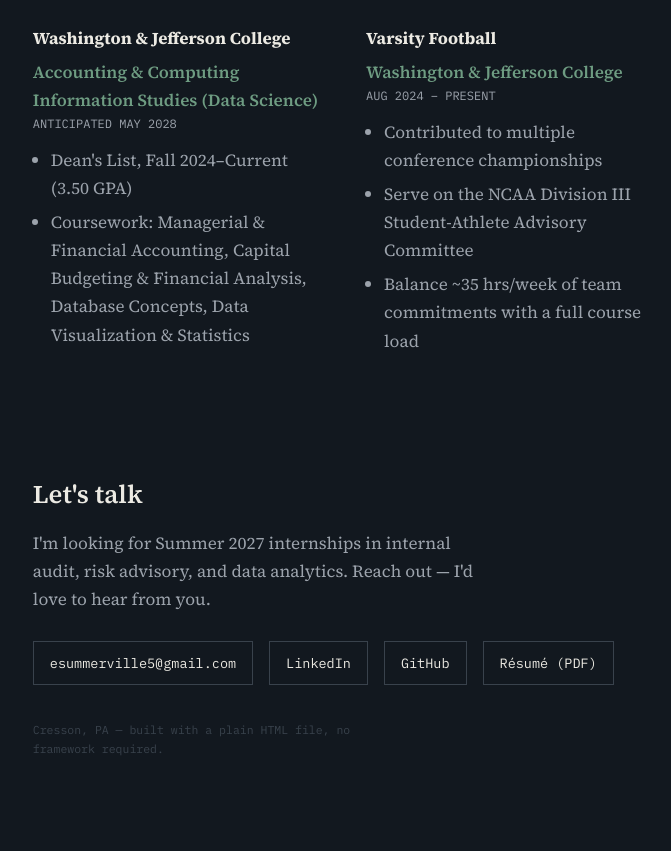
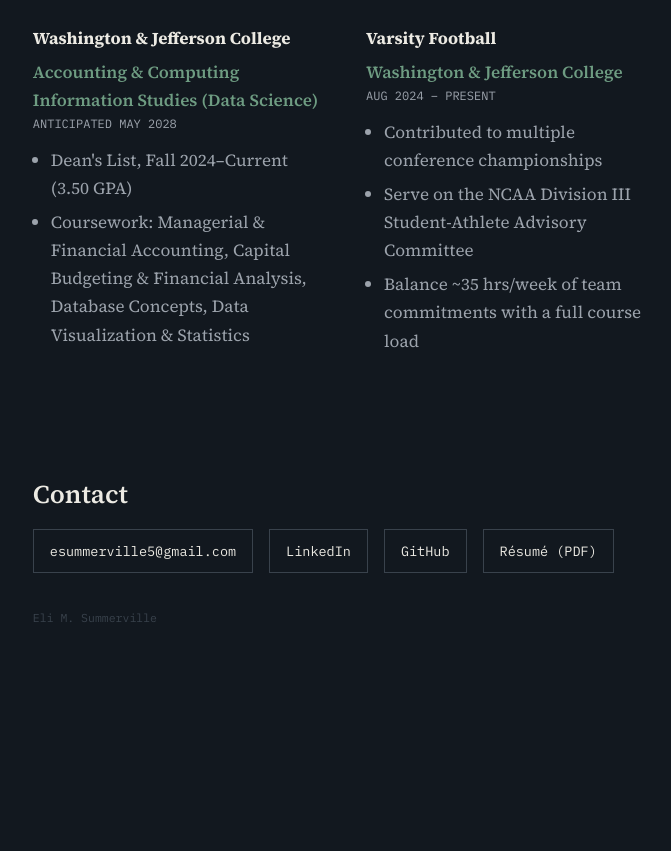
Before and after one commit to EM-Summerville/EM-Summerville.github.io, a plain HTML site: page index.html in a window 1280 px wide. Shown: the part 3400-4251 px from the top of the page, without its empty margins (294-965 px from the left). After the commit the page ends 4120 px from the top, so only its background shows below. Drawn offline with Linux system fonts and the light colour scheme.

Commit message:
Revise footer with updated contact details
Updated footer content to reflect new contact information.

```diff
--- a/index.html
+++ b/index.html
@@ -384,15 +384,15 @@
   </section>
 
   <footer id="contact">
-    <h2>Let's talk</h2>
-    <p>I'm looking for Summer 2027 internships in internal audit, risk advisory, and data analytics. Reach out — I'd love to hear from you.</p>
+    <h2>Contact</h2>
+    <!-- <p>Reach out, I'd love to hear from you.</p> -->
     <div class="contact-row">
       <a href="mailto:esummerville5@gmail.com">esummerville5@gmail.com</a>
       <a href="https://www.linkedin.com/in/eli-summerville" target="_blank" rel="noopener">LinkedIn</a>
       <a href="https://github.com/EM-Summerville" target="_blank" rel="noopener">GitHub</a>
       <a href="#" id="resumeLink">Résumé (PDF)</a>
     </div>
-    <p class="fine">Cresson, PA — built with a plain HTML file, no framework required.</p>
+    <p class="fine">Eli M. Summerville</p>
   </footer>
 
 </main>
```
